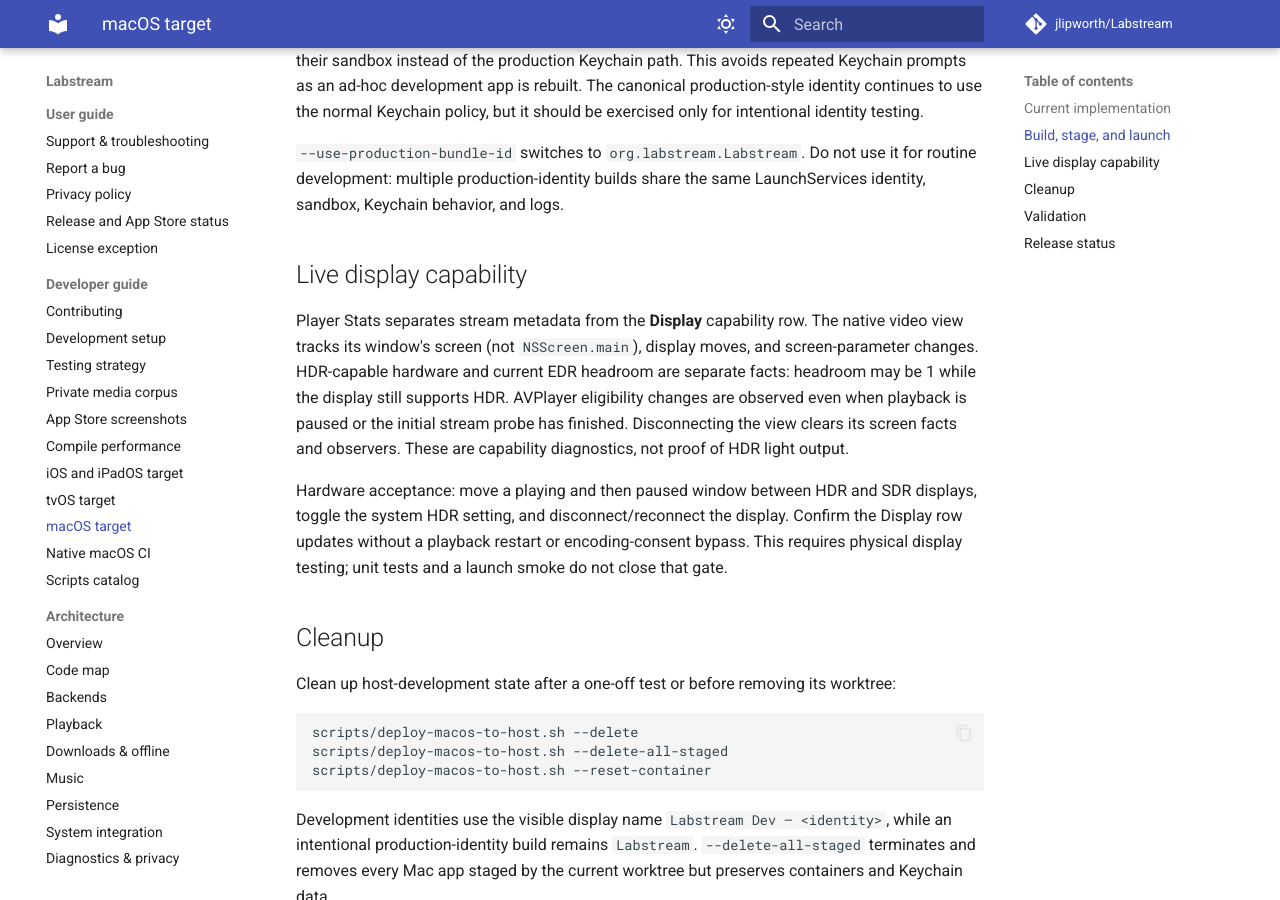
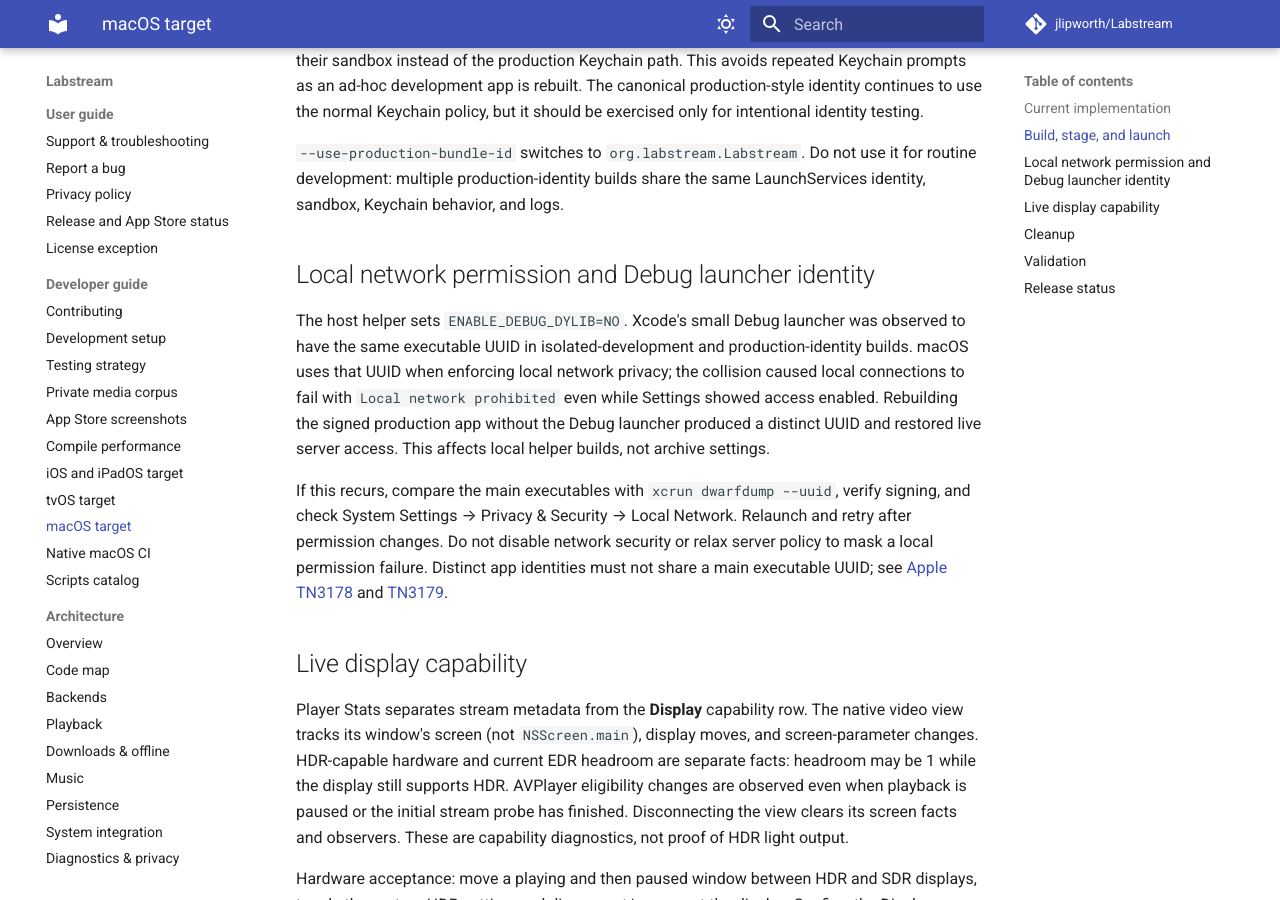
Before and after one commit to jlipworth/Labstream, an MkDocs documentation site: the page built from docs/MACOS.md, in a window 1280 px wide and 900 px high, scrolled down 1739 px. Built offline with MkDocs 1.6.1 and Material for MkDocs 9.7.7, drawn with Linux system fonts in a browser that asks for light colours; comment, search, counter and statistics services are not loaded.

Commit message:
Preserve macOS host Debug launcher identity fix
Keep local host network-permission workaround and tooling assertions separate from paused HDR changes.

```diff
--- a/docs/MACOS.md
+++ b/docs/MACOS.md
@@ -72,6 +72,22 @@
 `--use-production-bundle-id` switches to `org.labstream.Labstream`. Do not use it for routine
 development: multiple production-identity builds share the same LaunchServices identity,
 sandbox, Keychain behavior, and logs.
+
+## Local network permission and Debug launcher identity
+
+The host helper sets `ENABLE_DEBUG_DYLIB=NO`. Xcode's small Debug launcher was observed
+to have the same executable UUID in isolated-development and production-identity builds.
+macOS uses that UUID when enforcing local network privacy; the collision caused local
+connections to fail with `Local network prohibited` even while Settings showed access enabled.
+Rebuilding the signed production app without the Debug launcher produced a distinct UUID
+and restored live server access. This affects local helper builds, not archive settings.
+
+If this recurs, compare the main executables with `xcrun dwarfdump --uuid`, verify signing,
+and check System Settings → Privacy & Security → Local Network. Relaunch and retry after
+permission changes. Do not disable network security or relax server policy to mask a local
+permission failure. Distinct app identities must not share a main executable UUID; see
+[Apple TN3178](https://developer.apple.com/documentation/technotes/tn3178-checking-for-and-resolving-build-uuid-problems)
+and [TN3179](https://developer.apple.com/documentation/technotes/tn3179-understanding-local-network-privacy).
 
 ## Live display capability
 
```
Also changed, not shown: docs/DEVELOPMENT.md (+5 -0 lines), 2 other files.
